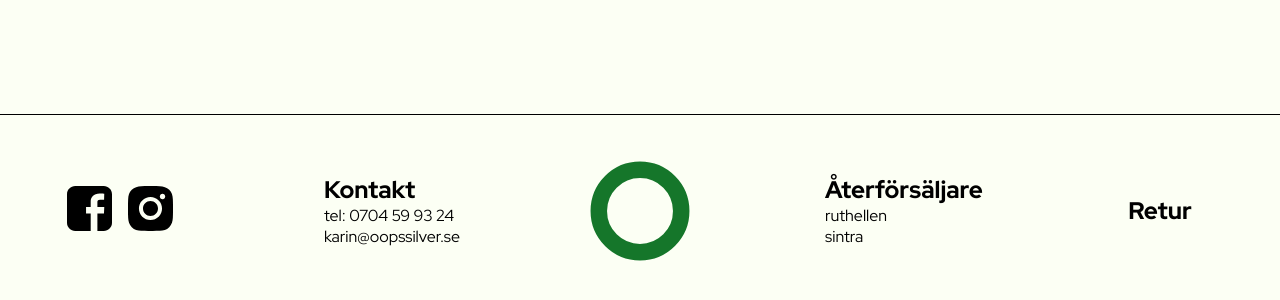
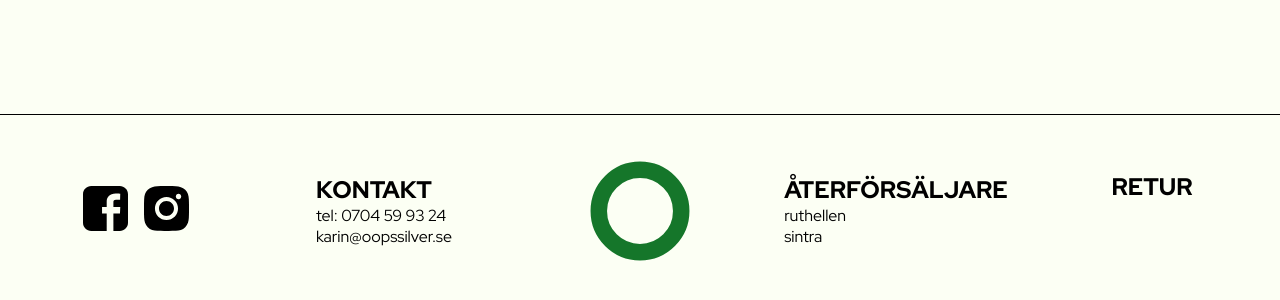
Before and after one commit to agnesskonvall/oopssilver, a Next.js app: page / in a window 1280 px wide. Shown: the part 494-794 px from the top of the page. Built offline with nearby package versions, Linux system fonts and the light colour scheme.

Commit message:
more styling

```diff
--- a/components/Footer/Footer.jsx
+++ b/components/Footer/Footer.jsx
@@ -6,9 +6,11 @@ const FooterWrapper = styled.footer`
   position: fixed;
   bottom: 0;
   width: 100%;
-  height: 27rem;
+  height: 28rem;
   border-top: 1px solid black;
   font-family: "RedHatDisplay";
+  display: flex;
+  flex-direction: column;
 
   .StyledText {
     margin: 0;
@@ -55,32 +57,43 @@ const StyledLogo = styled.img`
   width: 100px;
   height: 100px;
   margin-top: 1rem;
+  margin-bottom: 1rem;
 
   @media screen and (min-width: 992px) {
-    margin-left: 0;
-    margin-top: 0;
+    margin: 0;
   }
 `;
 
 const StyledIcons = styled.img`
   width: 45px;
   height: 45px;
-  margin-right: 1rem;
-  margin-left: 1rem;
+  margin-right: 0.5rem;
+  margin-left: 0.5rem;
 
   @media screen and (min-width: 992px) {
-    margin-left: 0;
+    margin: 0;
+    margin-left: 1rem;
   }
+`;
+
+const IconWrapper = styled.div`
+  display: flex;
+  justify-content: center;
 `;
 
 const InfoWrapper = styled.div`
   display: flex;
   flex-direction: column;
-  margin-left: 1rem;
-  margin-bottom: 1rem;
+  align-items: center;
+  margin-bottom: 1.5rem;
 
   @media screen and (min-width: 992px) {
-    margin-bottom: 0;
+    margin: 0;
+    align-items: flex-start;
+
+    .StyledReturn {
+      margin-bottom: 3rem;
+    }
   }
 `;
 
@@ -94,12 +107,12 @@ function Footer() {
         ></StyledLogo>
       </LogoWrapper>
       <InfoWrapper className="two">
-        <h2 className="StyledText">Kontakt</h2>
+        <h2 className="StyledText">KONTAKT</h2>
         <p className="StyledText">tel: 0704 59 93 24</p>
         <p className="StyledText">karin@oopssilver.se</p>
       </InfoWrapper>
       <InfoWrapper className="four">
-        <h2 className="StyledText">Återförsäljare</h2>
+        <h2 className="StyledText">ÅTERFÖRSÄLJARE</h2>
         <a className="StyledText" href="https://ruthellen.se/">
           ruthellen
         </a>
@@ -108,16 +121,16 @@ function Footer() {
         </a>
       </InfoWrapper>
       <InfoWrapper className="five">
-        <h2 className="StyledText">Retur</h2>
+        <h2 className="StyledReturn StyledText">RETUR</h2>
       </InfoWrapper>
-      <div className="one">
+      <IconWrapper className="one">
         <a href="https://facebook.com/">
           <StyledIcons src="/facebook-icon.svg"></StyledIcons>
         </a>
         <a href="https://instagram.com/">
           <StyledIcons src="/instagram-icon.svg"></StyledIcons>
         </a>
-      </div>
+      </IconWrapper>
     </FooterWrapper>
   );
 }
--- a/package.json
+++ b/package.json
@@ -15,6 +15,7 @@
     "styled-components": "^5.3.6"
   },
   "devDependencies": {
+    "babel-plugin-styled-components": "^2.0.7",
     "eslint": "8.25.0",
     "eslint-config-next": "12.3.1"
   }
```
Also changed, not shown: .babelrc (added), 1 other file (tests, documents, lock files or other folders).
